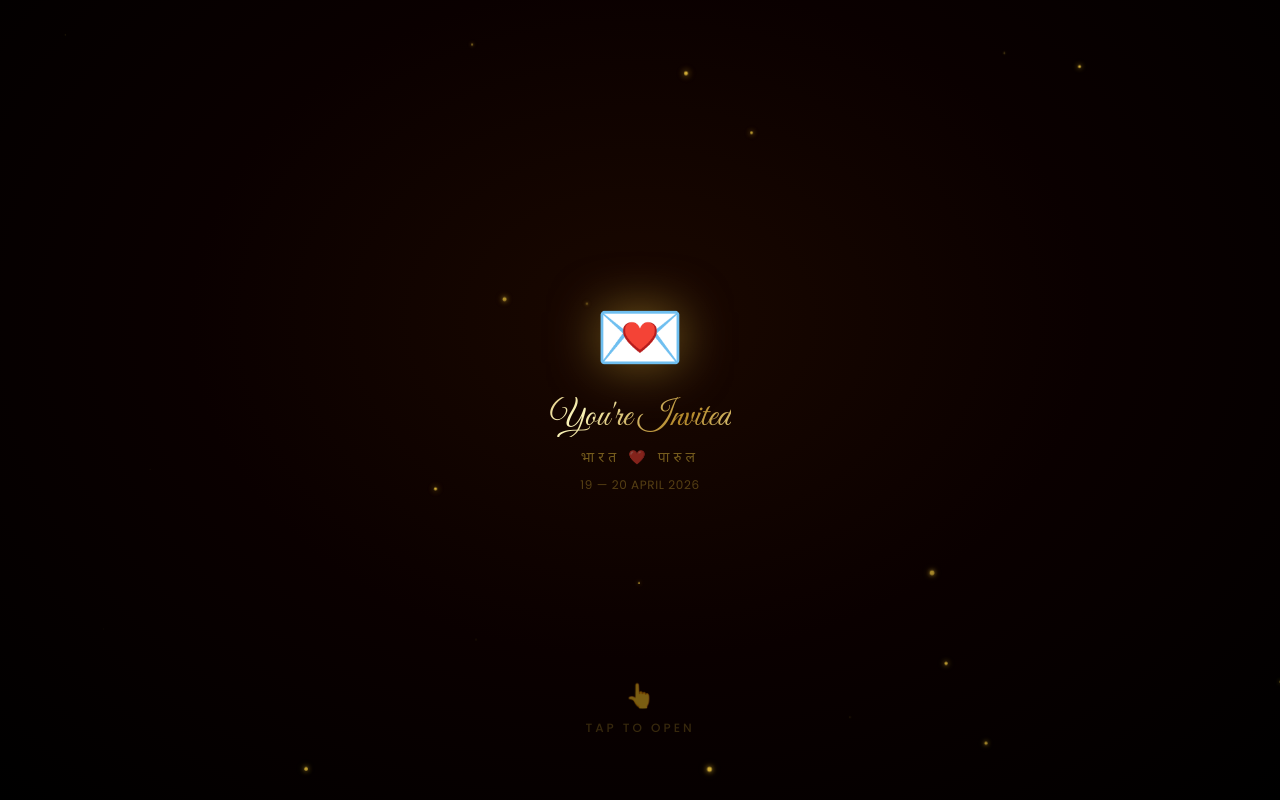
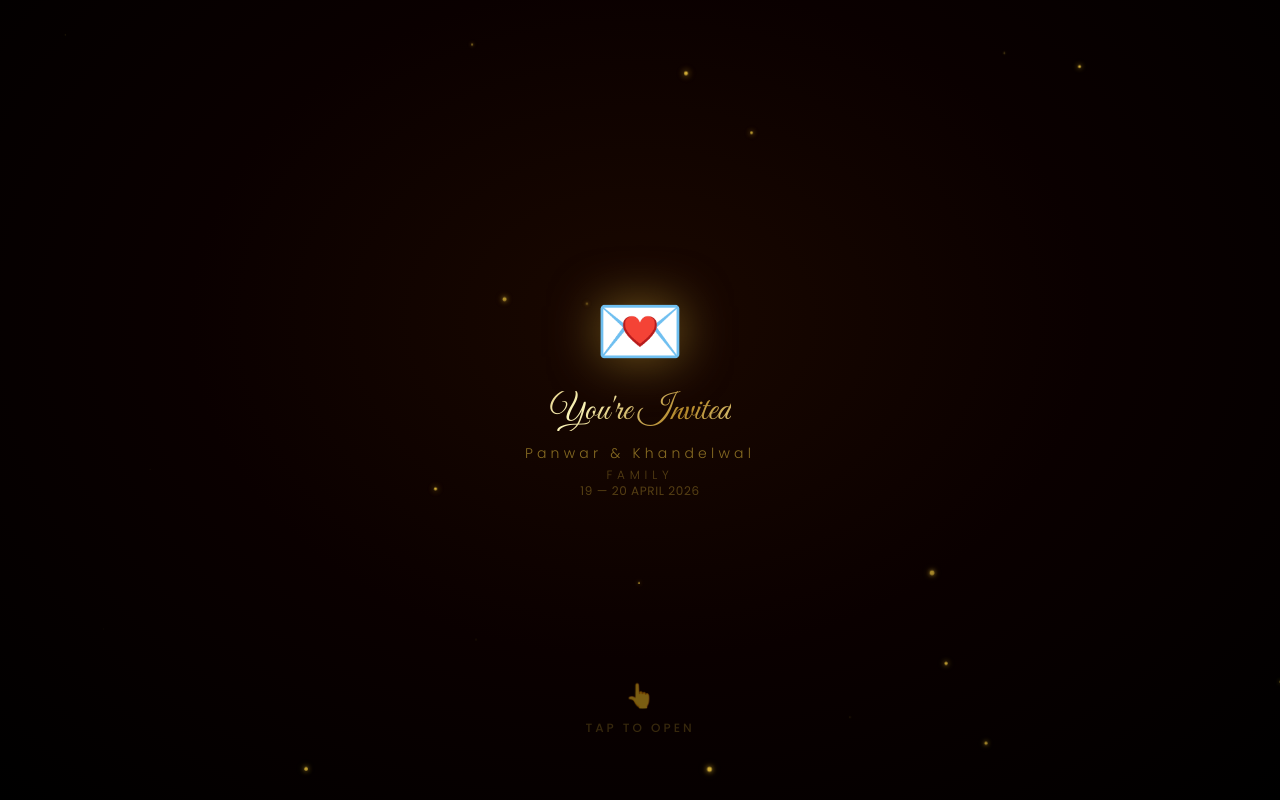
Before and after one commit to kuldeeppanwar02/wedding-invitation, a Next.js app: page / in a window 1280 px wide. Built offline with nearby package versions, Linux system fonts and the light colour scheme.

Commit message:
Updated splash with family surnames

```diff
--- a/src/app/page.js
+++ b/src/app/page.js
@@ -310,10 +310,19 @@ export default function WeddingInvitation() {
                         initial={{ opacity: 0 }}
                         animate={{ opacity: 1 }}
                         transition={{ delay: 0.6 }}
-                        className="text-sm tracking-[0.3em] mb-2 font-light"
-                        style={{ color: 'rgba(212, 175, 55, 0.5)', fontFamily: "'Noto Sans Devanagari', sans-serif" }}
+                        className="text-sm tracking-[0.3em] mb-1 font-light"
+                        style={{ color: 'rgba(212, 175, 55, 0.6)', fontFamily: "'Poppins', sans-serif" }}
                     >
-                        भारत ❤️ पारुल
+                        Panwar &amp; Khandelwal
+                    </motion.p>
+                    <motion.p
+                        initial={{ opacity: 0 }}
+                        animate={{ opacity: 1 }}
+                        transition={{ delay: 0.7 }}
+                        className="text-xs tracking-[0.4em] uppercase font-light"
+                        style={{ color: 'rgba(212, 175, 55, 0.35)' }}
+                    >
+                        Family
                     </motion.p>
 
                     <motion.p
```
